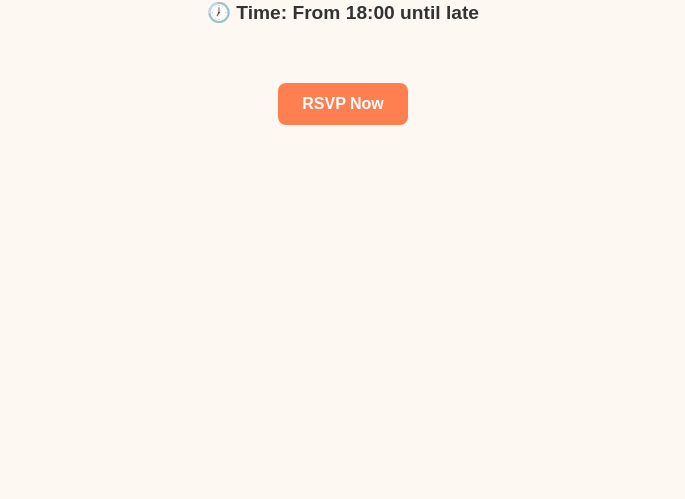
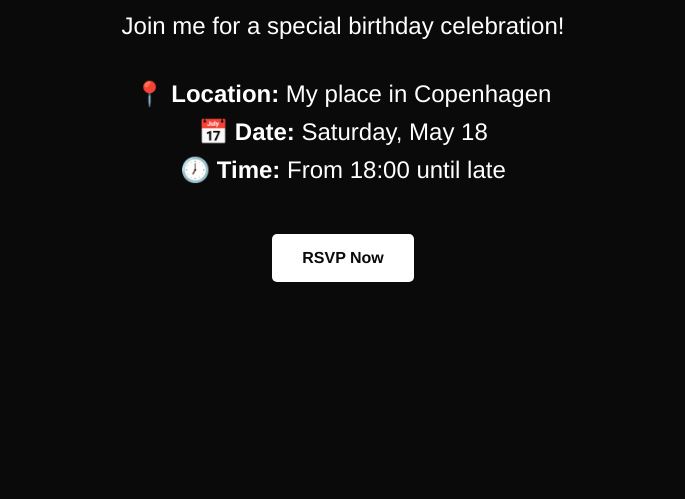
Before and after one commit to limpan5/limpan5.github.io, a plain HTML site: page index.html in a window 1280 px wide. Shown: the part 301-800 px from the top of the page, without its empty margins (297-982 px from the left). Drawn offline with Linux system fonts and the light colour scheme.

Commit message:
Update index.html

```diff
--- a/index.html
+++ b/index.html
@@ -5,56 +5,64 @@
   <title>You're Invited!</title>
   <meta name="viewport" content="width=device-width, initial-scale=1.0">
   <style>
+    /* Reset and base styles */
+    * {
+      margin: 0;
+      padding: 0;
+      box-sizing: border-box;
+    }
+
     body {
-      font-family: 'Arial', sans-serif;
-      background: #fef8f3;
-      color: #333;
+      background-color: #0a0a0a;
+      color: #ffffff;
+      font-family: 'Helvetica Neue', sans-serif;
+      display: flex;
+      flex-direction: column;
+      align-items: center;
+      justify-content: center;
+      height: 100vh;
       text-align: center;
-      padding: 50px;
+      padding: 20px;
     }
 
     h1 {
-      font-size: 3em;
-      margin-bottom: 10px;
+      font-size: 4rem;
+      margin-bottom: 20px;
     }
 
     p {
-      font-size: 1.2em;
+      font-size: 1.5rem;
+      margin-bottom: 10px;
     }
 
     .details {
       margin-top: 30px;
-      font-weight: bold;
     }
 
-    .rsvp {
+    .rsvp-button {
       margin-top: 40px;
-      display: inline-block;
-      padding: 12px 24px;
-      background: #ff7f50;
-      color: white;
+      padding: 15px 30px;
+      background-color: #ffffff;
+      color: #0a0a0a;
       text-decoration: none;
-      border-radius: 8px;
       font-weight: bold;
+      border-radius: 5px;
+      transition: background-color 0.3s ease;
     }
 
-    .rsvp:hover {
-      background: #ff6333;
+    .rsvp-button:hover {
+      background-color: #e0e0e0;
     }
   </style>
 </head>
 <body>
-
   <h1>🎉 You're Invited! 🎉</h1>
-  <p>Come celebrate my birthday with me!</p>
-
+  <p>Join me for a special birthday celebration!</p>
   <div class="details">
-    <p>📍 Location: My place in Copenhagen</p>
-    <p>📅 Date: Saturday, May 18</p>
-    <p>🕖 Time: From 18:00 until late</p>
+    <p><strong>📍 Location:</strong> My place in Copenhagen</p>
+    <p><strong>📅 Date:</strong> Saturday, May 18</p>
+    <p><strong>🕖 Time:</strong> From 18:00 until late</p>
   </div>
-
-  <a href="mailto:youremail@example.com?subject=RSVP to Your Birthday Party!" class="rsvp">RSVP Now</a>
-
+  <a href="mailto:youremail@example.com?subject=RSVP%20to%20Birthday%20Party" class="rsvp-button">RSVP Now</a>
 </body>
 </html>
```
